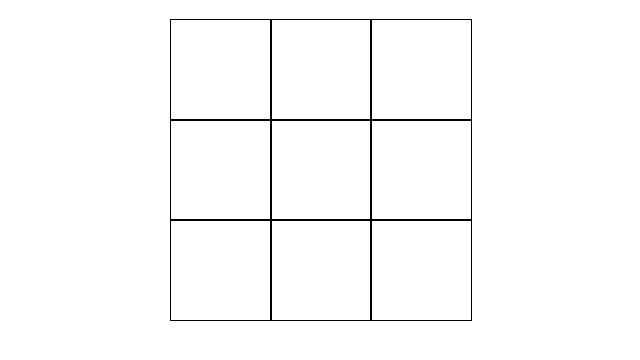
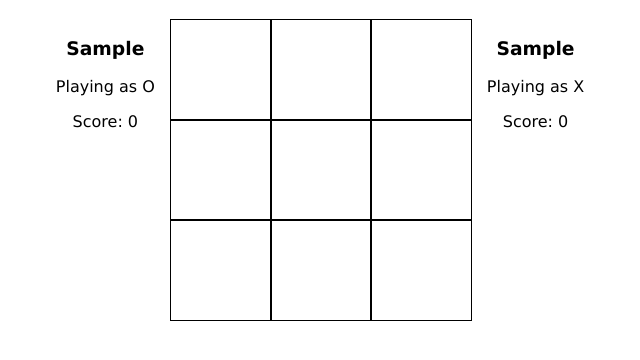
Before and after one commit to Fellryn/top-tictactoe, a plain HTML site: page index.html in a window 1280 px wide. Both pictures are taken after typing "Sample", "Sample" into the empty fields and a click on the button "Play". Shown: the part 70-430 px from the top of the page, without its empty margins (320-960 px from the left). Drawn offline with Linux system fonts and the light colour scheme.

Commit message:
Display players names and score on side panels

```diff
--- a/index.html
+++ b/index.html
@@ -14,6 +14,7 @@
         <div id="playerOneBoard" class="hidden">
             <h3>Player One</h3>
             <p>Playing as O</p>
+            <p>Score: 0</p>
         </div>
 
         <div id="gameBoardContainer">
@@ -22,6 +23,7 @@
         <div id="playerTwoBoard" class="hidden">
             <h3>Player Two</h3>
             <p>Playing as X</p>
+            <p>Score: 0</p>
         </div>
     </div>
 
--- a/javascript.js
+++ b/javascript.js
@@ -99,12 +99,23 @@ const gameController = (function() {
         gameBoard.resetBoardState();
         domInteraction.render();
         gameIsOver = false;
+        domInteraction.updatePlayerBoards();
+    }
+
+    function getPlayerOne() {
+        return player1;
+    }
+
+    function getPlayerTwo() {
+        return player2;
     }
 
     return {
         setPlayerNames,
         placePiece,
-        createNewGame
+        createNewGame,
+        getPlayerOne,
+        getPlayerTwo
     }
 })();
 
@@ -114,11 +125,15 @@ const domInteraction = (function() {
     let gameBoardContainer;
     let form;
     let restartButton;
+    let playerOneBoard;
+    let playerTwoBoard;
 
     function cacheDom() {
         gameBoardContainer = document.querySelector("#gameBoardContainer");
         form = document.querySelector("form");
         restartButton = document.querySelector("#restartButton");
+        playerOneBoard = document.querySelector("#playerOneBoard");
+        playerTwoBoard = document.querySelector("#playerTwoBoard")
     }
 
     function render() {
@@ -126,15 +141,21 @@ const domInteraction = (function() {
         for (let i = 0; i < gameBoard.gameBoardArr.length; i++) {
             gameBoardContainer.innerHTML += `<div data-id="${i}" class="cell">${gameBoard.gameBoardArr[i]}</div>`;
         }
-
-        // for (let cell of gameBoard.gameBoardArr) {
-        //     gameBoardContainer.innerHTML += `<div data-id="${gameBoard.gameBoardArr.indexOf(cell)}">${cell}</div>`
-        // }
     }
 
-    // function cacheCells() {
-    //     cells = gameBoardContainer.querySelectorAll(".cell");
-    // }
+    function updatePlayerBoards() {
+        playerOneBoard.classList.remove("hidden");
+        playerTwoBoard.classList.remove("hidden");
+
+        let playerOneObj = gameController.getPlayerOne();
+        let playerTwoObj = gameController.getPlayerTwo();
+
+        playerOneBoard.querySelector("h3").textContent = playerOneObj.name;
+        playerOneBoard.querySelector("p:last-child").textContent = "Score: " + playerOneObj.score;
+
+        playerTwoBoard.querySelector("h3").textContent = playerTwoObj.name;
+        playerTwoBoard.querySelector("p:last-child").textContent = "Score: " + playerTwoObj.score;
+    }
 
     function setRestartButton(active) {
         if (active === true) {
@@ -148,6 +169,7 @@ const domInteraction = (function() {
         restartButton.addEventListener('click', () => {
             gameController.createNewGame();
             setRestartButton(false);
+            updatePlayerBoards();
         });
     }
 
@@ -162,6 +184,7 @@ const domInteraction = (function() {
             gameController.setPlayerNames(data.playerOneName, data.playerTwoName);
             render();
             bindGameBoard();
+            updatePlayerBoards();
         });
     }
 
@@ -182,5 +205,6 @@ const domInteraction = (function() {
         render,
         bindGameBoard,
         setRestartButton,
+        updatePlayerBoards
     }
 })();
--- a/styles.css
+++ b/styles.css
@@ -22,6 +22,14 @@ h1 {
 
 #gameArea {
     display: flex;
+    justify-content: center;
+}
+
+#playerOneBoard,
+#playerTwoBoard {
+    text-align: center;
+    padding: 0px 16px;
+    max-width: 200px;
 }
 
 dialog {
```
